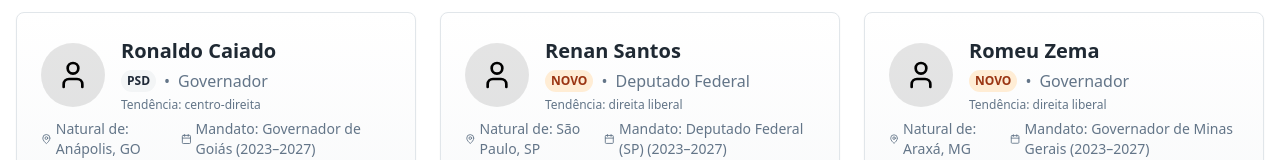
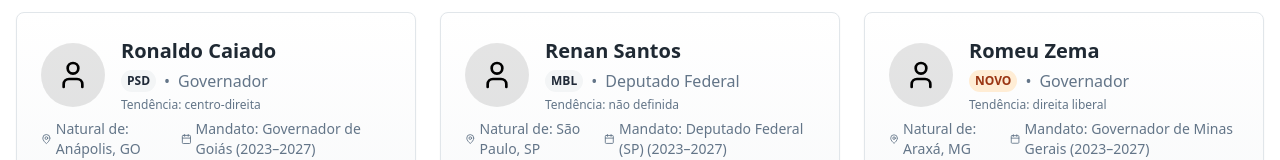
Before and after one commit to cervonizer/gov-track-report, a React (Vite) app: page /politicians in a window 1280 px wide. Shown: the part 716-876 px from the top of the page. Built offline with nearby package versions, Linux system fonts and the light colour scheme; the HTML template or start-up script is replaced by a standard one.

Commit message:
Changes
Co-authored-by: cervonizer <169198483+cervonizer@users.noreply.github.com>

```diff
--- a/src/data/mockData.ts
+++ b/src/data/mockData.ts
@@ -433,7 +433,7 @@ export const mockPoliticians: Politician[] = [
   {
     id: '5',
     name: 'Renan Santos',
-    party: 'NOVO',
+    party: 'MBL',
     position: 'Deputado Federal',
     state: 'São Paulo',
     district: 'São Paulo',
@@ -444,7 +444,7 @@ export const mockPoliticians: Politician[] = [
     termStart: '2023-01-01',
     termEnd: '2027-01-01',
     imageUrl: 'https://upload.wikimedia.org/wikipedia/commons/thumb/8/8e/Renan_Santos_em_2023.jpg/440px-Renan_Santos_em_2023.jpg',
-    biography: 'Renan Santos é empresário, ativista político e cofundador do Movimento Brasil Livre (MBL), uma das organizações políticas mais influentes do Brasil desde 2014. Nascido em São Paulo, tornou-se figura central nos protestos contra a corrupção e pelo impeachment de Dilma Rousseff em 2015-2016. Eleito Deputado Federal por São Paulo em 2022 pelo partido NOVO, com foco em liberalismo econômico, desburocratização do Estado e combate a privilégios no setor público. É defensor da reforma administrativa, privatizações e da modernização da gestão pública.',
+    biography: 'Renan Santos é empresário, ativista político e fundador do Movimento Brasil Livre (MBL), uma das organizações políticas mais influentes do Brasil desde 2014. Nascido em São Paulo, tornou-se figura central nos protestos contra a corrupção e pelo impeachment de Dilma Rousseff em 2015-2016. Eleito Deputado Federal por São Paulo em 2022 pelo MBL, com foco em liberalismo econômico, desburocratização do Estado e combate a privilégios no setor público. É defensor da reforma administrativa, privatizações e da modernização da gestão pública.',
     website: 'https://www.camara.leg.br/deputados/renan-santos',
     email: 'dep.renansantos@camara.leg.br',
     phone: '(11) 3115-5001',
```
